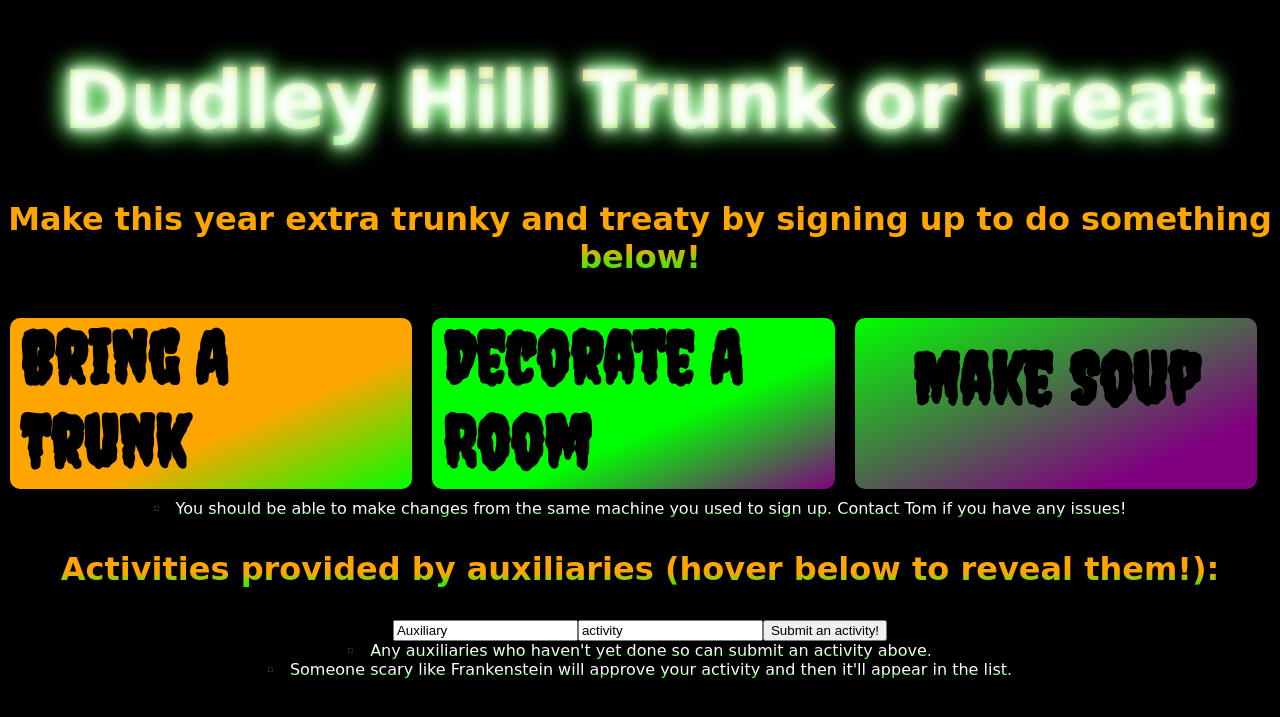
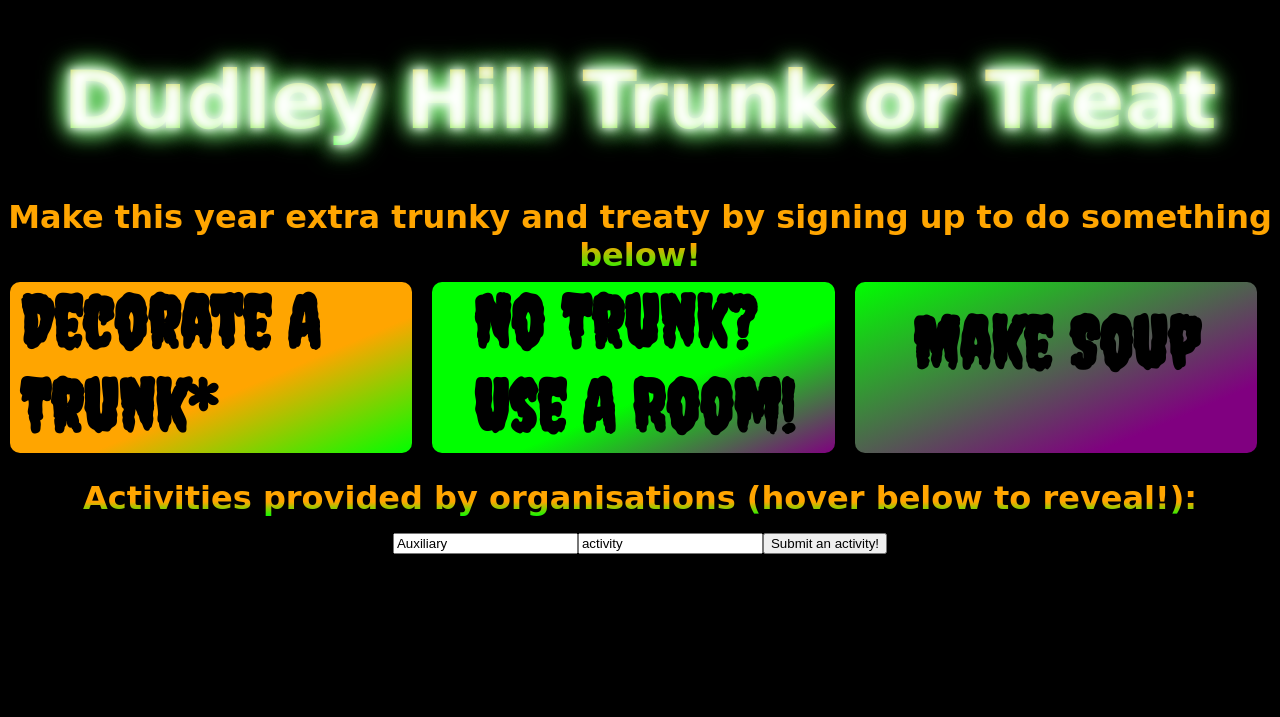
Before and after one commit to devjolt/trunk_and_treat, a Django app: template templates/trunk_or_treat/home.html in a window 1280 px wide. Shown: the top 717 px of the page. Run offline with Django 3.2, Linux system fonts and the light colour scheme; the template is opened without the code that fills it, so the values that code supplies are empty; some web fonts are replaced.

Commit message:
Wording changes

```diff
--- a/templates/trunk_or_treat/base.html
+++ b/templates/trunk_or_treat/base.html
@@ -17,9 +17,6 @@
                 margin:0;
                 padding:0;
                 background-color: black;
-
-
-
             }
             main{
                 display:none;
@@ -73,8 +70,6 @@
                 100% { transform: translate(1px, -2px) rotate(-1deg); }
             }
 
-
-
             .intro-grid{
                 display:grid;
                 grid-template-columns: 50% 50%;
@@ -86,7 +81,10 @@
                 -webkit-background-clip: text;
                 -webkit-text-fill-color: transparent;
                 text-align: center;
+                margin-top:-2px;
+                margin-bottom:-2px;
             }
+
             h4{
                 text-align: center;
                 font-family: 'Griffy', cursive;
@@ -98,6 +96,11 @@
             h4:hover{
                 text-shadow: 1px 1px 12px white;
                 transition:1s;
+
+            }
+            .list{
+                text-align: left;
+            }
             }
             li{
                 font-family: 'Eater', cursive;
--- a/templates/trunk_or_treat/home.html
+++ b/templates/trunk_or_treat/home.html
@@ -7,10 +7,11 @@
 
     <!--Three columns containing Trunk, room and soup lists-->
     <div class='triple-column-container'>
+
         <div class='triple-column-grid'>
             <!--one section underneath for input and display of activities auxiliary names-->
             <div class='trunk column'>
-                <h2>Bring A Trunk</h2>
+                <h2>Decorate A Trunk*</h2>
                 {%if trunk_added == False%}
                 <div class='add'>
                     <form method='POST'>
@@ -34,10 +35,8 @@
                 </div>
             </div>
 
-
-
             <div class='room column'>
-                <h2>Decorate A Room</h2>
+                <h2>No Trunk?<br>Use A Room!</h2>
                 {%if room_added == False%}
                 <div class='add'>
                     <form method='POST'>
@@ -89,14 +88,15 @@
 
         </div>
     </div>
-    <li>You should be able to make changes from the same machine you used to sign up. Contact Tom if you have any issues!</li>
+    <li>You should be able to make changes from the same machine you used to sign up. Contact Tom if you have any issues. This page was hastilly coded. You probably will have issues.</li>
 
 
     <div class='auxiliary-activity-grid'>
-        <h3>Activities provided by auxiliaries (hover below to reveal them!):</h3>
+        <h3>Activities provided by organisations (hover below to reveal!):</h3>
         {%for activity in activities%}
             <h4>{{activity.name}}: {{activity.activity}}</h4>
         {%endfor%}
+        <br>
         <div class='lower'>
         <form method='POST'>
             {% csrf_token %}
```
